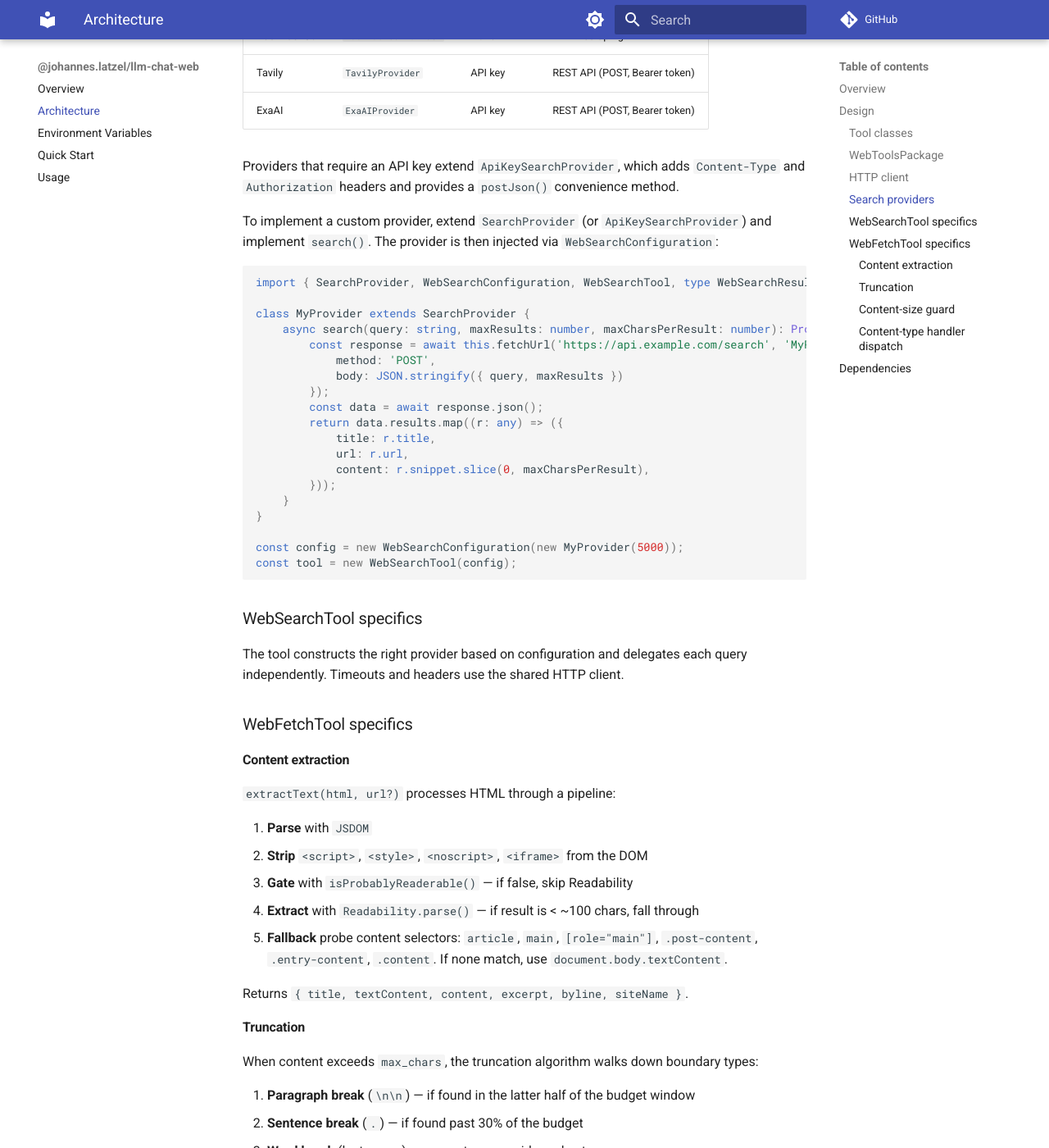
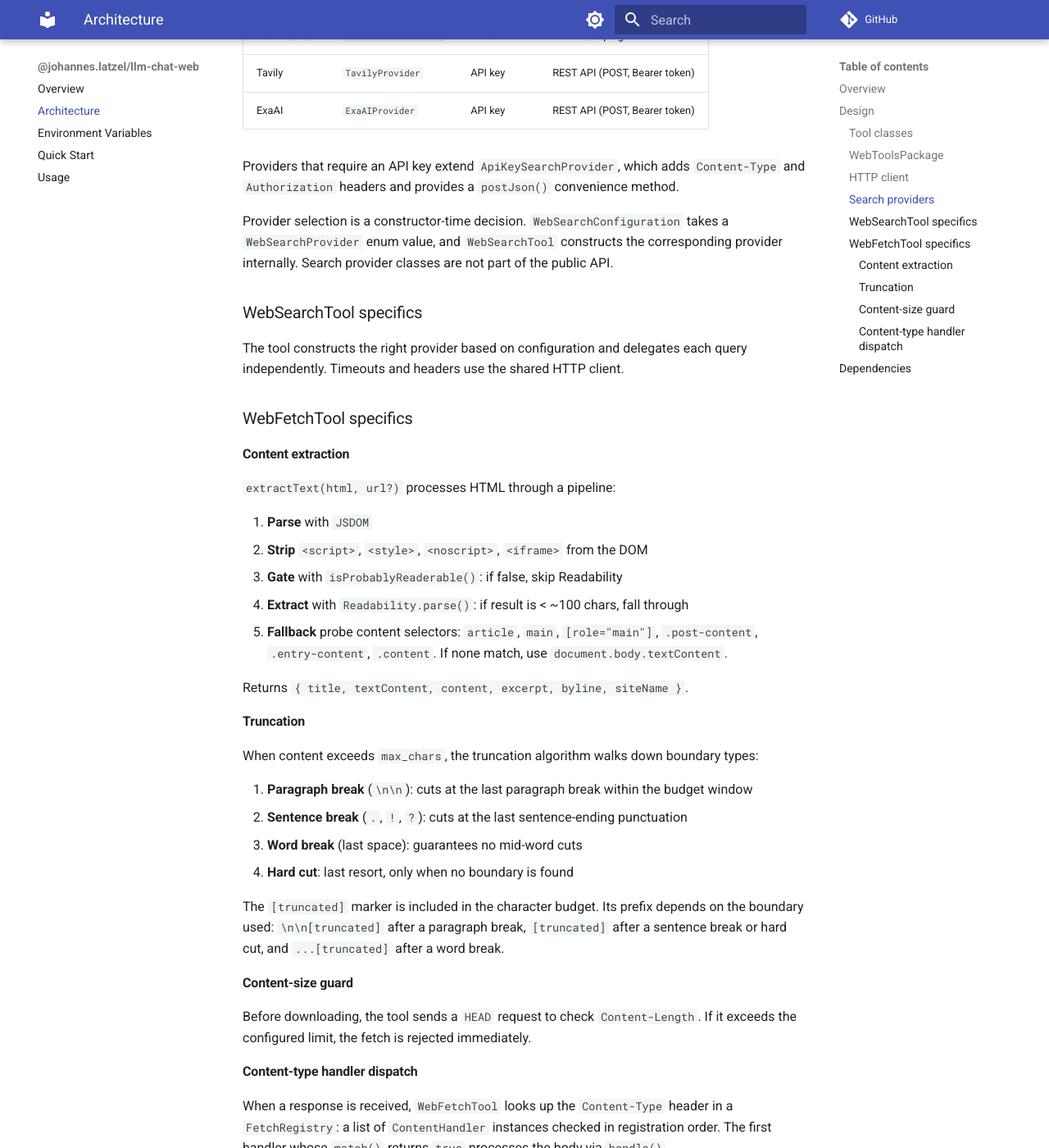
Before and after one commit to johanneslatzel/llm-chat-web, an MkDocs documentation site: the page built from docs/architecture.md, in a window 1280 px wide and 1400 px high, scrolled down 1213 px. Shown: the whole window at 82% size. Built offline with MkDocs 1.6.1 and Material for MkDocs 9.7.7, drawn with Linux system fonts in a browser that asks for light colours; comment, search, counter and statistics services are not loaded; some of the changed text lies outside the part shown.

Commit message:
chore: release 0.4.0
- bump version to 0.4.0, engines to >=20.19.0
- bump deps: `@johannes.latzel/llm-chat` to ^0.7.0
- bump dev deps: eslint to ^10, `@types/node` to ^26, lint-staged to ^17
- add `sideEffects: false` and `prebuild`/`prepack`/`audit` scripts
- run `npm run audit` in `ci.yml` and `publish.yml`
- bump actions: checkout/setup-node to v7, node to 24, codecov to v7, pages actions to v5
- add dependabot and label-sync workflows
- update docs to house style: navigation template, em-dashes, quick start heading
- fix docs content: result access, registry imports, truncation algorithm, provider selection
- gitignore `*.tgz`

````diff
--- a/docs/architecture.md
+++ b/docs/architecture.md
@@ -2,7 +2,7 @@
 
 ## Overview
 
-`@johannes.latzel/llm-chat-web` extends the `llm-chat` framework with web search and URL fetching tools — supporting three search providers (DuckDuckGo, Tavily, ExaAI), HTML content extraction via Mozilla Readability, configurable content-type dispatch, and size-limited fetches with concurrency control.
+`@johannes.latzel/llm-chat-web` extends the `llm-chat` framework with web search and URL fetching tools: three search providers (DuckDuckGo, Tavily, ExaAI), HTML content extraction via Mozilla Readability, configurable content-type dispatch, and size-limited fetches with concurrency control.
 
 
 ## Design
@@ -11,7 +11,7 @@
 
 Each tool extends `Tool` from `@johannes.latzel/llm-chat`. Both accept arrays of inputs (`queries` for search, `urls` for fetch) and return chained `PartialToolResult` results via `ResultBuilder.from(results).build()`. `p-map` manages concurrency with per-tool limits.
 
-All errors are caught and returned as plain-string messages — tools never throw.
+All errors are caught and returned as plain-string messages; tools never throw.
 
 ### WebToolsPackage
 
@@ -44,29 +44,7 @@ abstract class SearchProvider {
 
 Providers that require an API key extend `ApiKeySearchProvider`, which adds `Content-Type` and `Authorization` headers and provides a `postJson()` convenience method.
 
-To implement a custom provider, extend `SearchProvider` (or `ApiKeySearchProvider`) and implement `search()`. The provider is then injected via `WebSearchConfiguration`:
-
-```typescript
-import { SearchProvider, WebSearchConfiguration, WebSearchTool, type WebSearchResult } from '@johannes.latzel/llm-chat-web';
-
-class MyProvider extends SearchProvider {
-    async search(query: string, maxResults: number, maxCharsPerResult: number): Promise<WebSearchResult[]> {
-        const response = await this.fetchUrl('https://api.example.com/search', 'MyProvider', {
-            method: 'POST',
-            body: JSON.stringify({ query, maxResults })
-        });
-        const data = await response.json();
-        return data.results.map((r: any) => ({
-            title: r.title,
-            url: r.url,
-            content: r.snippet.slice(0, maxCharsPerResult),
-        }));
-    }
-}
-
-const config = new WebSearchConfiguration(new MyProvider(5000));
-const tool = new WebSearchTool(config);
-```
+Provider selection is a constructor-time decision. `WebSearchConfiguration` takes a `WebSearchProvider` enum value, and `WebSearchTool` constructs the corresponding provider internally. Search provider classes are not part of the public API.
 
 ### WebSearchTool specifics
 
@@ -80,8 +58,8 @@ The tool constructs the right provider based on configuration and delegates each
 
 1. **Parse** with `JSDOM`
 2. **Strip** `<script>`, `<style>`, `<noscript>`, `<iframe>` from the DOM
-3. **Gate** with `isProbablyReaderable()` — if false, skip Readability
-4. **Extract** with `Readability.parse()` — if result is < ~100 chars, fall through
+3. **Gate** with `isProbablyReaderable()`: if false, skip Readability
+4. **Extract** with `Readability.parse()`: if result is < ~100 chars, fall through
 5. **Fallback** probe content selectors: `article`, `main`, `[role="main"]`, `.post-content`, `.entry-content`, `.content`. If none match, use `document.body.textContent`.
 
 Returns `{ title, textContent, content, excerpt, byline, siteName }`.
@@ -90,12 +68,12 @@ Returns `{ title, textContent, content, excerpt, byline, siteName }`.
 
 When content exceeds `max_chars`, the truncation algorithm walks down boundary types:
 
-1. **Paragraph break** (`\n\n`) — if found in the latter half of the budget window
-2. **Sentence break** (`. `) — if found past 30% of the budget
-3. **Word break** (last space) — guarantees no mid-word cuts
-4. **Hard cut** — last resort, only when no boundary is found
+1. **Paragraph break** (`\n\n`): cuts at the last paragraph break within the budget window
+2. **Sentence break** (`.`, `!`, `?`): cuts at the last sentence-ending punctuation
+3. **Word break** (last space): guarantees no mid-word cuts
+4. **Hard cut**: last resort, only when no boundary is found
 
-A `... [truncated]` marker is appended (included in the character budget).
+The `[truncated]` marker is included in the character budget. Its prefix depends on the boundary used: `\n\n[truncated]` after a paragraph break, ` [truncated]` after a sentence break or hard cut, and ` ...[truncated]` after a word break.
 
 #### Content-size guard
 
@@ -103,13 +81,13 @@ Before downloading, the tool sends a `HEAD` request to check `Content-Length`. I
 
 #### Content-type handler dispatch
 
-When a response is received, `WebFetchTool` looks up the `Content-Type` header in a `FetchRegistry` — a list of `ContentHandler` instances checked in registration order. The first handler whose `match()` returns `true` processes the body via `handle()`.
+When a response is received, `WebFetchTool` looks up the `Content-Type` header in a `FetchRegistry`: a list of `ContentHandler` instances checked in registration order. The first handler whose `match()` returns `true` processes the body via `handle()`.
 
-`WebFetchTool` creates its own `FetchRegistry` if none is provided. The registry is lazy-initialized: `init()` is called on the first fetch, and built-in defaults are populated only if no custom handlers were registered beforehand. This lets you supply a registry with custom handlers that take priority (see [usage](usage.md#content-type-handling) for the handler table and examples).
+`WebFetchTool` creates its own `FetchRegistry` if none is provided and calls `init()` in its constructor. Built-in defaults are populated only if no custom handlers were registered beforehand, so a registry with custom handlers takes priority over the built-in set (see [usage](usage.md#content-type-handling) for the handler table and examples).
 
 ## Dependencies
 
-- `@johannes.latzel/llm-chat` — framework providing `Tool`, `ToolParameters`, `ResultStatus`, `ResultBuilder`, etc.
-- `@mozilla/readability` — article content extraction
-- `jsdom` — server-side DOM for Readability integration
-- `p-map` — concurrency-limited parallel execution
+- `@johannes.latzel/llm-chat`: framework providing `Tool`, `ToolParameters`, `ResultStatus`, `ResultBuilder`, etc.
+- `@mozilla/readability`: article content extraction
+- `jsdom`: server-side DOM for Readability integration
+- `p-map`: concurrency-limited parallel execution
````
Also changed, not shown: README.md (+3 -3 lines), docs/index.md (+8 -6 lines), docs/quickstart.md (+5 -5 lines), docs/usage.md (+13 -9 lines), package.json (+13 -9 lines), 8 other files.
